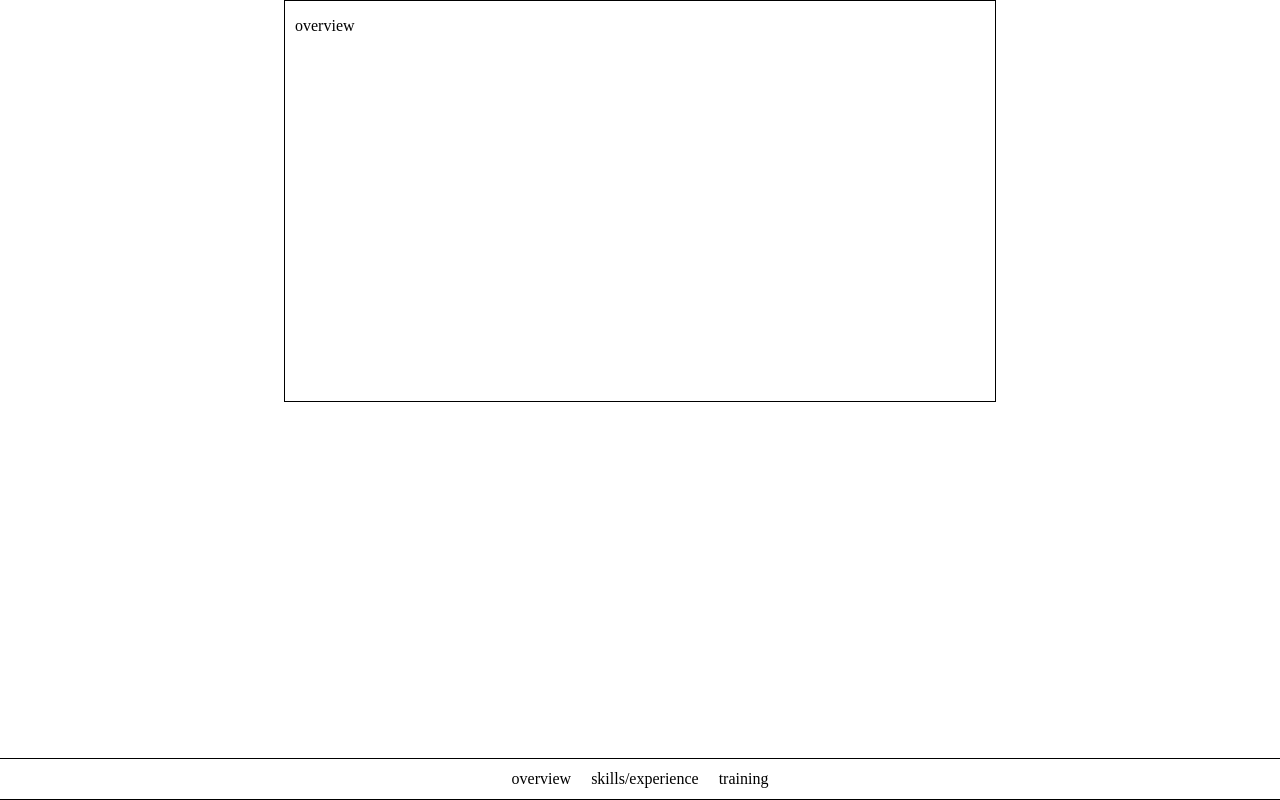
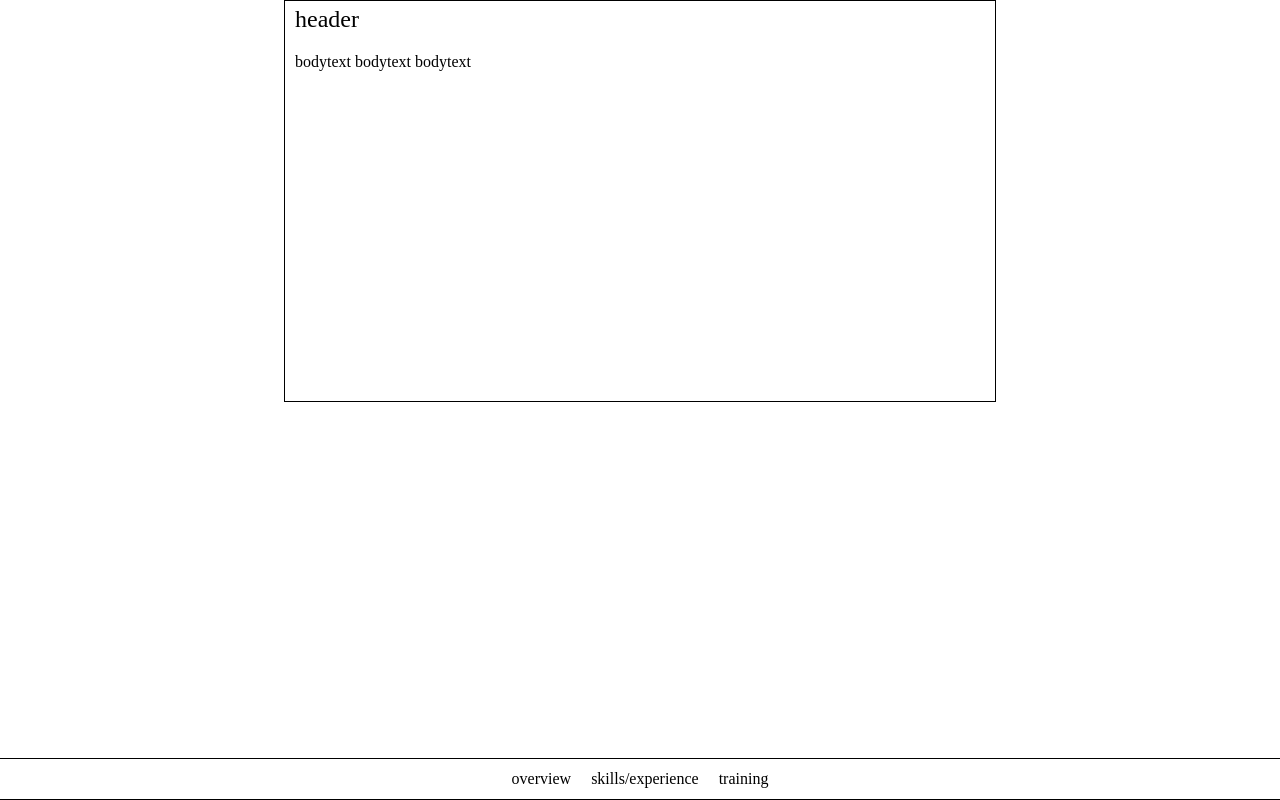
Before and after one commit to mfontillas/resumeMelia2, a plain HTML site: page index.html in a window 1280 px wide. Drawn offline with nearby package versions, Linux system fonts and the light colour scheme.

Commit message:
fillertext

```diff
--- a/index.html
+++ b/index.html
@@ -9,7 +9,8 @@
 <body>
 <div class="container">
     <div class="main1">
-    <p>overview</p>
+    <h>header</h>
+    <p>bodytext bodytext bodytext</p>
     </div>
     <div class="main2">
         <p>skills/experience</p>
--- a/styles.css
+++ b/styles.css
@@ -50,3 +50,8 @@ body{
 .navbuttons:hover{
     cursor: pointer;
 }
+
+h{
+    line-height: 1.5;
+    font-size: x-large;
+}
```
